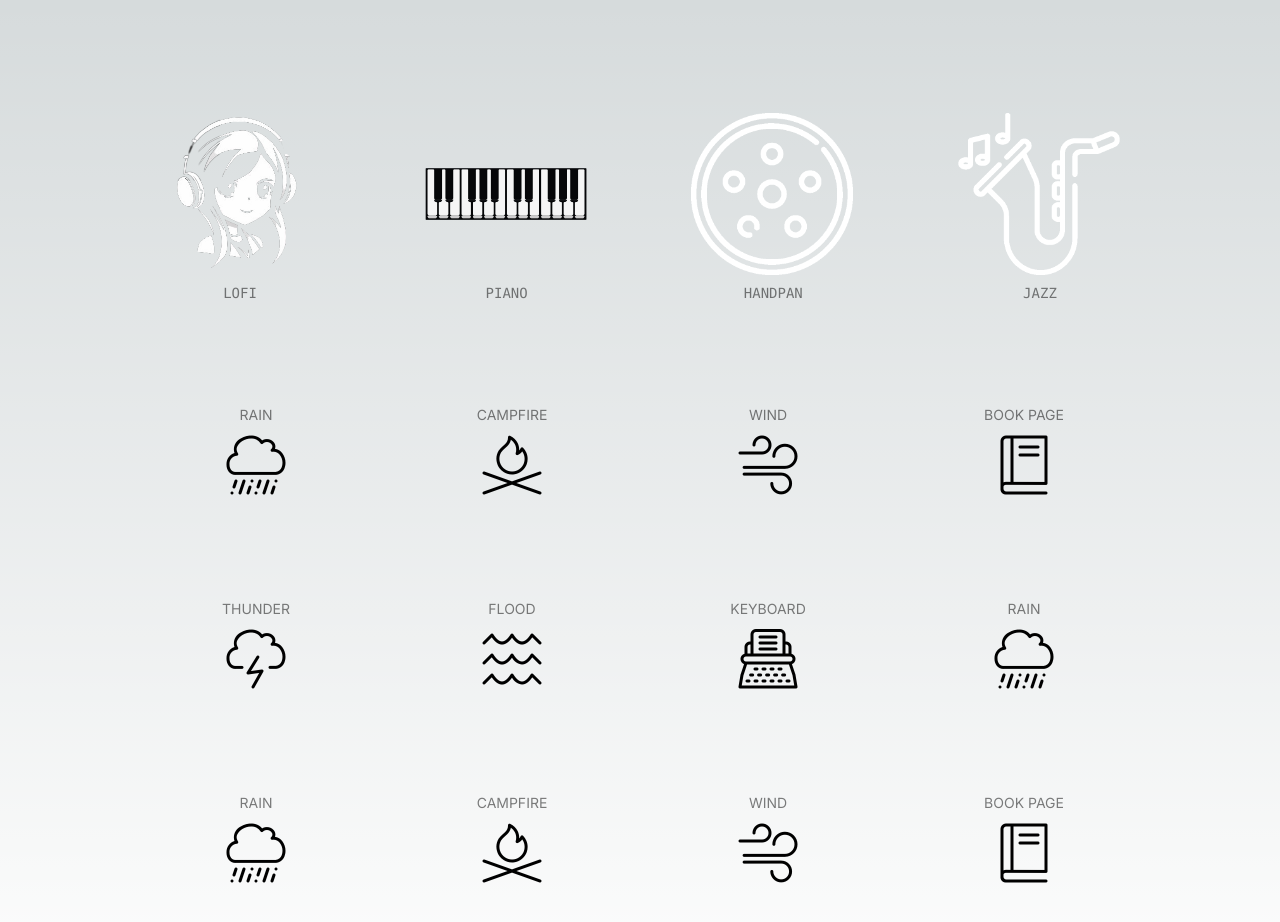
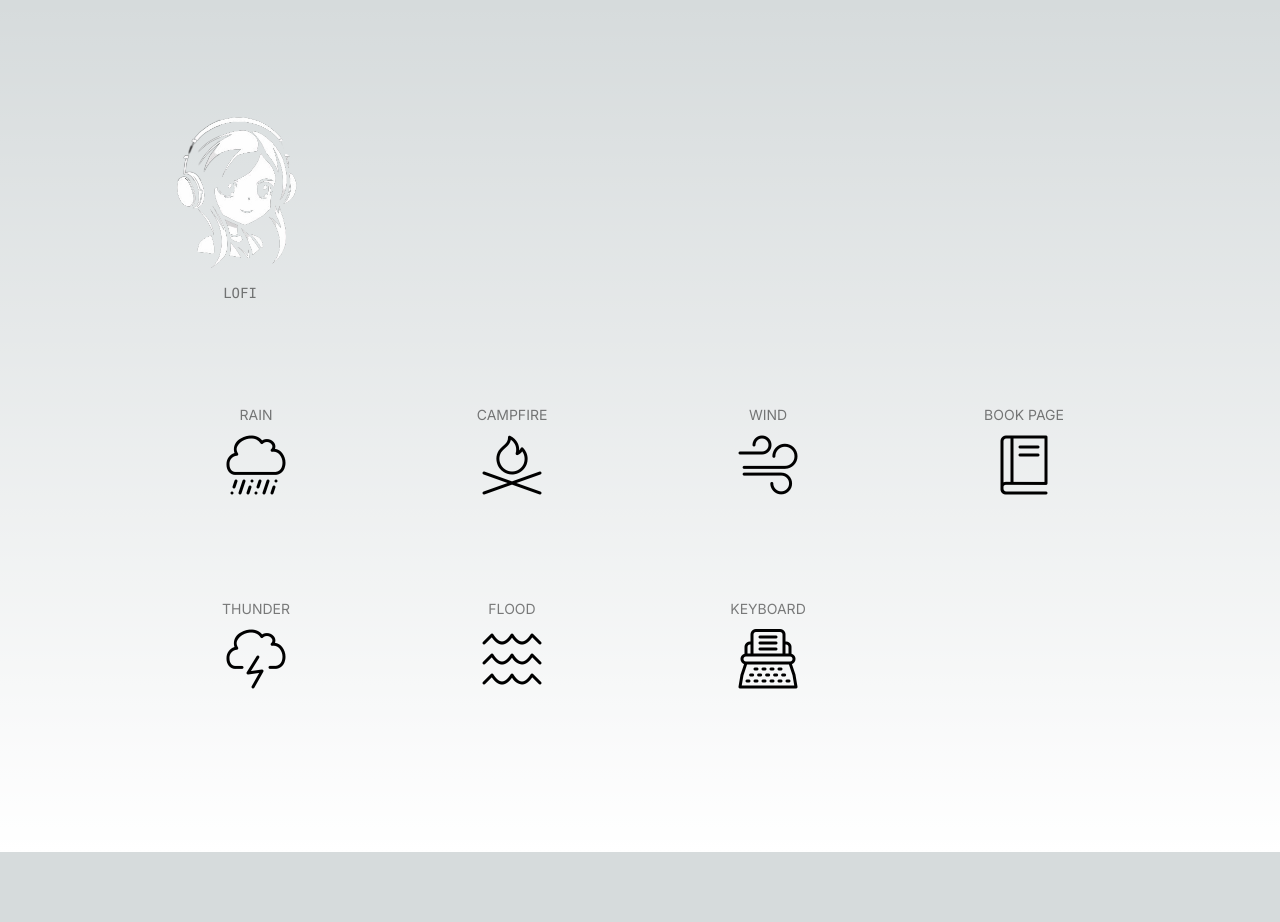
Before and after one commit to zVasO/foctopus, a Next.js app: page / in a window 1280 px wide. Shown: the top 922 px of the page. After the commit the page ends 852 px from the top, so only its background shows below. Built offline with nearby package versions, Linux system fonts and the light colour scheme.

Commit message:
feat(card): call the sound player

```diff
--- a/app/page.tsx
+++ b/app/page.tsx
@@ -16,9 +16,9 @@ export default function Home() {
             <main className="flex min-h-screen flex-col items-center p-24">
                 <div className="z-10 max-w-5xl w-full items-center justify-between font-mono text-sm lg:flex mb-12">
                     <MusicCard name={"lofi"}/>
-                    <MusicCard name={"piano"}/>
-                    <MusicCard name={"handpan"}/>
-                    <MusicCard name={"jazz"}/>
+                    {/*<MusicCard name={"piano"}/>*/}
+                    {/*<MusicCard name={"handpan"}/>*/}
+                    {/*<MusicCard name={"jazz"}/>*/}
 
                 </div>
                 <CardContainer>
@@ -30,12 +30,6 @@ export default function Home() {
                     <NoiseCard svgName={'jtbIL-cloud-bolt'} name={'thunder'}/>
                     <NoiseCard svgName={'jtbIL-flood'} name={'flood'}/>
                     <NoiseCard svgName={'jtbIL-typewriter'} name={'keyboard'}/>
-                    <NoiseCard svgName={'jtbIL-cloud-hail-rain'} name={'rain'}/>
-
-                    <NoiseCard svgName={'jtbIL-cloud-hail-rain'} name={'rain'}/>
-                    <NoiseCard svgName={'jtbIL-campfire'} name={'campfire'}/>
-                    <NoiseCard svgName={'jtbIL-wind'} name={'wind'}/>
-                    <NoiseCard svgName={'jtbIL-book'} name={'book page'}/>
                 </CardContainer>
             </main>
         </ThemeProvider>
--- a/components/MusicCard.tsx
+++ b/components/MusicCard.tsx
@@ -1,13 +1,25 @@
 import Image from "next/image";
+import SoundPlayer from "@/components/SoundPlayer";
+import {useState} from "react";
 
 interface NoiseCardProps {
     name: string
 }
 
 const MusicCard = ({name}: NoiseCardProps) => {
+    const [isActive, setIsActive] = useState(false)
+    const [volume, setVolume] = useState(50)
+
+    const toggleActive = () => {
+        setIsActive(!isActive)
+    }
+
     return (
-        <a
-            className="h-56 w-56 flex flex-col justify-between group rounded-lg border border-transparent px-5 py-4 transition-colors hover:border-gray-300 hover:bg-gray-100 hover:dark:border-neutral-700 hover:dark:bg-neutral-800/30"
+        <div
+            className={`h-56 w-56 flex flex-col justify-between group rounded-lg border border-transparent px-5 py-4
+            transition-colors hover:border-gray-300 hover:bg-gray-100 hover:dark:border-neutral-700 hover:dark:bg-neutral-800/30
+            ${isActive ? 'border-gray-300 bg-gray-100 dark:border-neutral-700 dark:bg-neutral-800/30' : ''}`}
+            onClick={toggleActive}
         >
             <div style={{position: 'relative', width: '180px', height: '180px'}}>
                 <Image
@@ -22,7 +34,8 @@ const MusicCard = ({name}: NoiseCardProps) => {
             <p className={`mt-2 max-w-[30ch] text-sm opacity-50 text-center`}>
                 {name.toUpperCase()}
             </p>
-        </a>
+            <SoundPlayer soundPath={`musics/${name}.mp3`} isActive={isActive} volume={volume}/>
+        </div>
     )
 }
 
--- a/components/NoiseCard.tsx
+++ b/components/NoiseCard.tsx
@@ -1,6 +1,7 @@
 "use client"
 import {useState} from "react";
 import {Slider} from "@mui/material";
+import SoundPlayer from "@/components/SoundPlayer";
 
 interface NoiseCardProps {
     name: string
@@ -9,10 +10,12 @@ interface NoiseCardProps {
 
 const NoiseCard = ({name, svgName}: NoiseCardProps) => {
     const [isActive, setIsActive] = useState(false)
+    const [volume, setVolume] = useState(50)
 
     const toggleActive = () => {
         setIsActive(!isActive)
     }
+
 
     return (
         <div className={"flex justify-center"}>
@@ -35,9 +38,13 @@ const NoiseCard = ({name, svgName}: NoiseCardProps) => {
 						aria-label="Small"
 						valueLabelDisplay="auto"
 						color="secondary"
+						onChange={(event) => {
+                            setVolume(event.target?.value)
+                        }}
 					/>}
                 </div>
             </div>
+            <SoundPlayer soundPath={`sounds/${name}.mp3`} isActive={isActive} volume={volume}/>
         </div>
     )
 }
```
